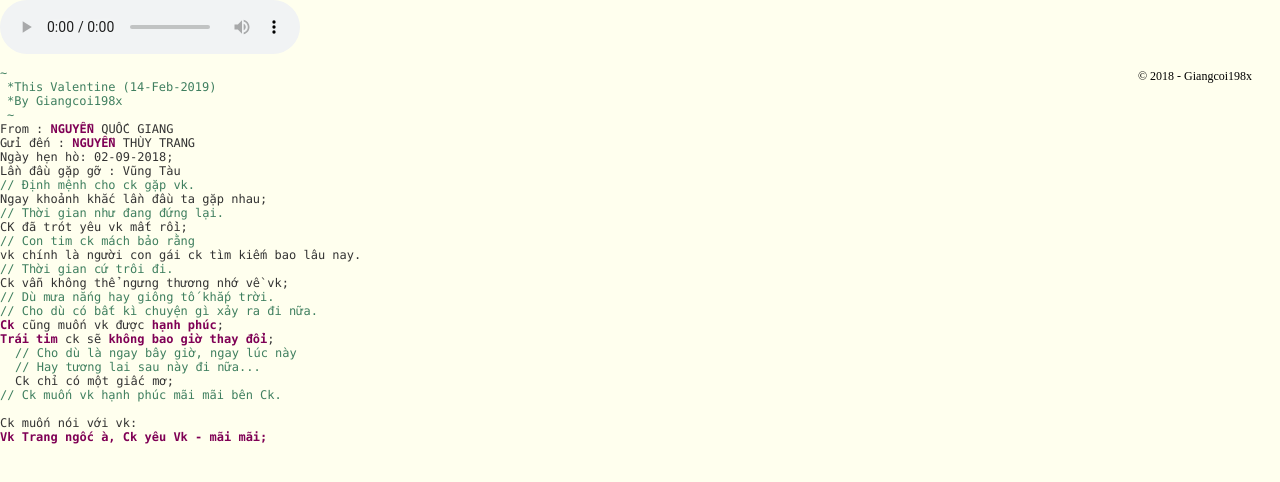
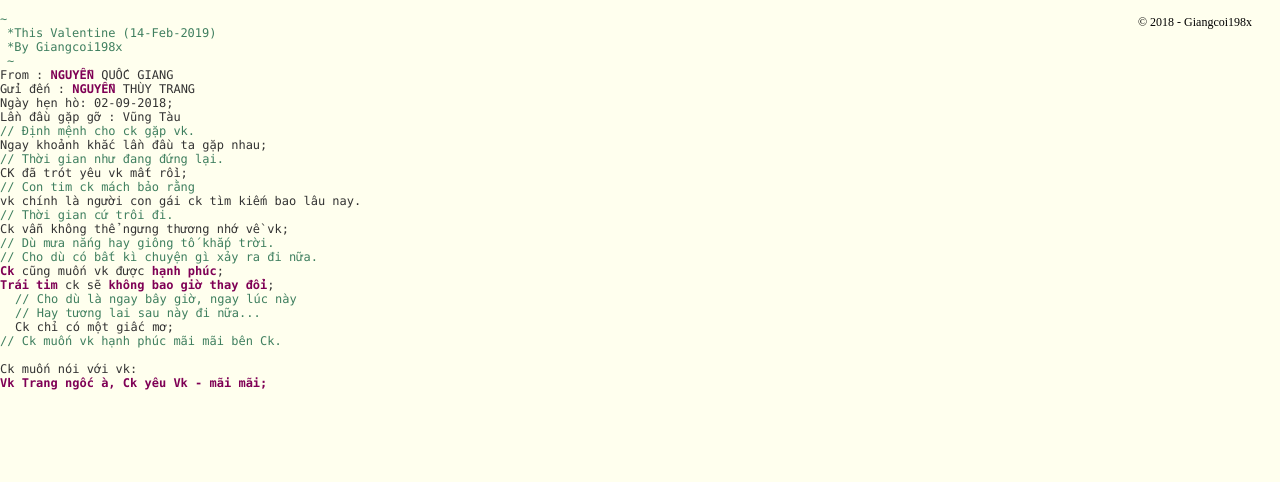
Before and after one commit to trangngok/trangngok.github.io, a plain HTML site: page index.html in a window 1280 px wide. Drawn offline with Linux system fonts and the light colour scheme; a script that the page names is missing.

Commit message:
delete control music
delete control music

```diff
--- a/index.html
+++ b/index.html
@@ -22,7 +22,7 @@
 
 <body>
 
-	<audio id="player" autoplay controls><source src="music/motnha.mp3" allow="autoplay" type="audio/mp3"></audio>
+	<audio id="player" autoplay><source src="music/motnha.mp3" allow="autoplay" type="audio/mp3"></audio>
 	<div id="main">
 		<div id="mainDiv">
 			<div id="content">
```
